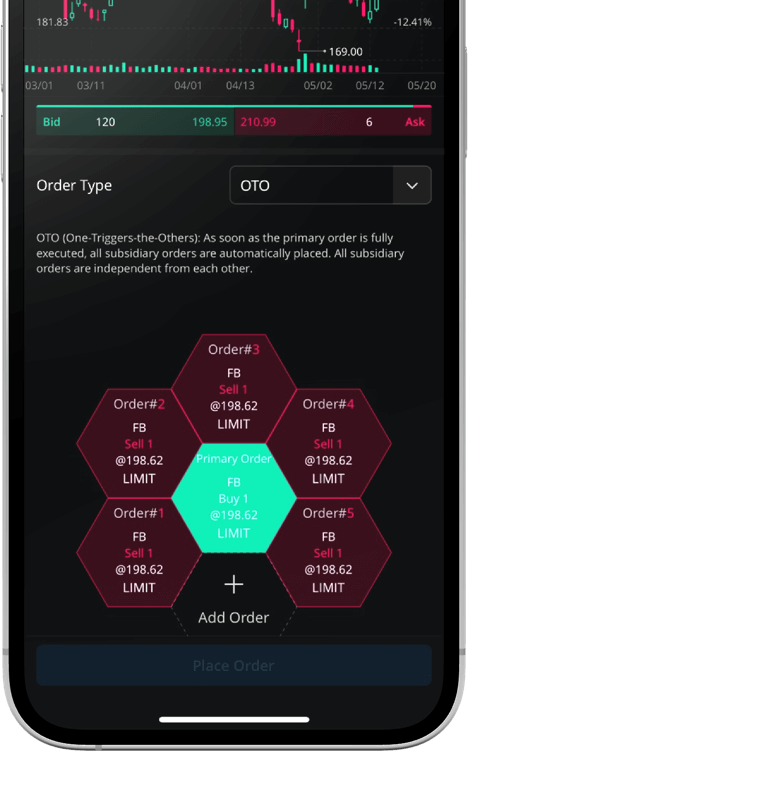
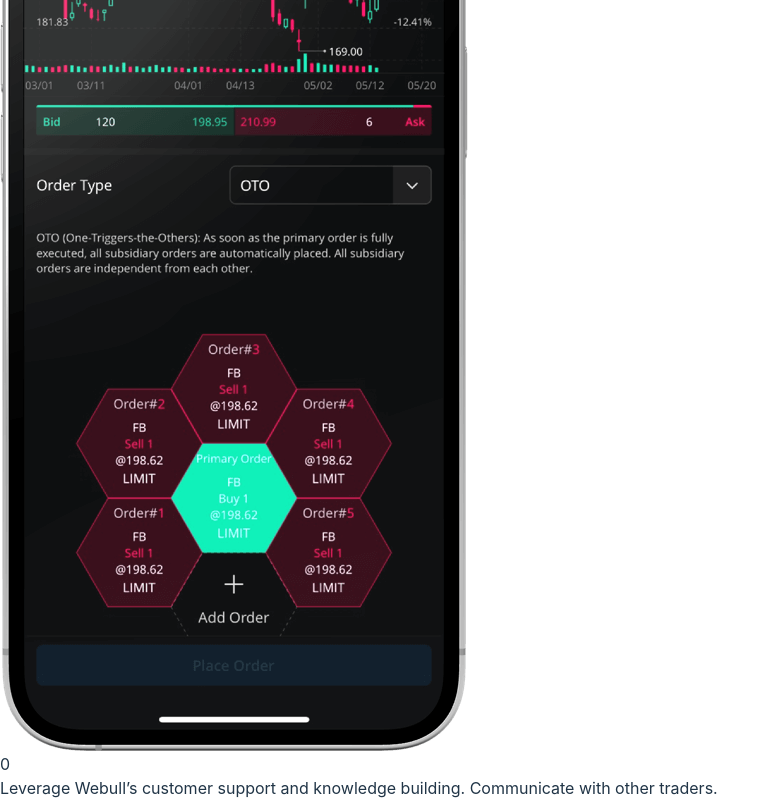
Before and after one commit to fakenanocodes/bullaok, a React (Vite) app: page /stocks in a window 1280 px wide. Shown: the part 6188-6988 px from the top of the page, without its empty margins (0-780 px from the left). Before the commit the page ends 6940 px from the top, so only its background shows below. Built offline with nearby package versions, Linux system fonts and the light colour scheme.

Commit message:
update: merge bright and develop to main

```diff
--- a/src/pages/Stock.jsx
+++ b/src/pages/Stock.jsx
@@ -187,7 +187,7 @@ const Stock = () => {
 
       <div className="px-5 lg:px-10 xl:px-48 py-[2rem] my-[2rem] flex flex-col md:flex-row justify-center items-center gap-10">
         <div>
-          <p className="md:text-lg text-gray-700 w-full lg:w-[27rem]">
+          <p className="md:text-lg text-gray-700 w-full lg:w-[30rem]">
             {`Bulloak now provides 11 stock order types as following:`}
             <br />
             <br />
@@ -199,6 +199,20 @@ const Stock = () => {
         </div>
         <img src={stock_mobile2} alt="" className="h-[35rem]" />
       </div>
+
+      <div className="px-5 lg:px-10 xl:px-20 my-[5rem]">
+        <div className="bg-[#30022e1a] mx-auto bg-opacity-10 py-3 px-5 font-bold text-center max-w-max text-[#30022ECC] rounded-[50%] border-4 border-[#30022ECC] text-4xl">
+          0
+        </div>
+        <div className="border-b py-7 relative">
+          <p className="text-center text-3xl font-semibold lg:w-[50rem] mx-auto">
+            Leverage Webull’s customer support and knowledge building.
+            Communicate with other traders.
+          </p>
+
+          <div className="absolute left-[37%] md:left-[43%] lg:left-[47%] bottom-0 w-24 border-b-8 rounded-t-md border-[#30022ECC]"></div>
+        </div>
+      </div>
     </MainLayout>
   );
 };
```
